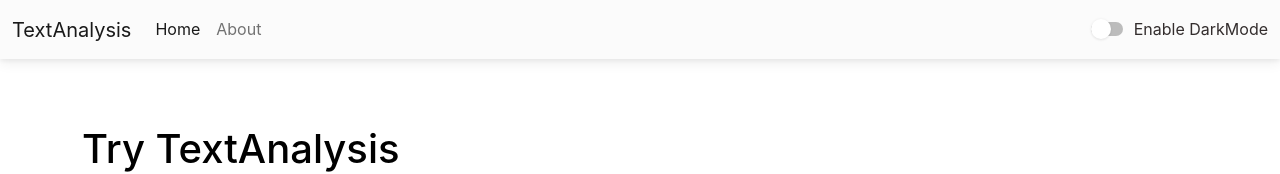
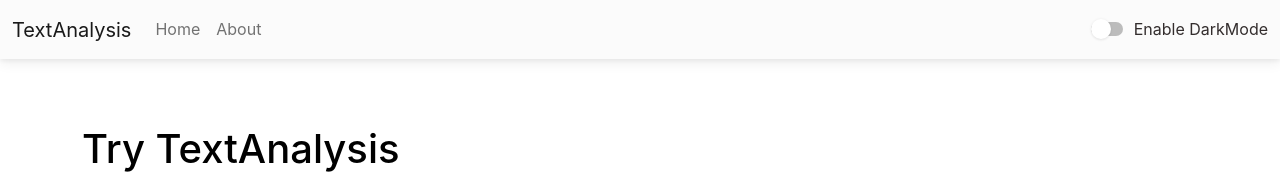
Before and after one commit to atrleo/Text-analysis-REACT-, a React (Create React App) app: page / in a window 1280 px wide. Shown: the top 174 px of the page. Built offline with nearby package versions, Linux system fonts and the light colour scheme.

Commit message:
fixed errors on navbar , completed the project

```diff
--- a/src/components/Navbar.js
+++ b/src/components/Navbar.js
@@ -28,7 +28,7 @@
                     <Link className="navbar-brand" to="/">{props.title}</Link>
                     <ul className="navbar-nav me-auto mb-2 mb-lg-0">
                         <li className="nav-item">
-                            <Link className="nav-link active" aria-current="page" to="/">{props.home}</Link>
+                            <Link className="nav-link " aria-current="page" to="/">{props.home}</Link>
                         </li>
                         <li className="nav-item">
                             <Link className="nav-link" to="/about">About</Link>
```
